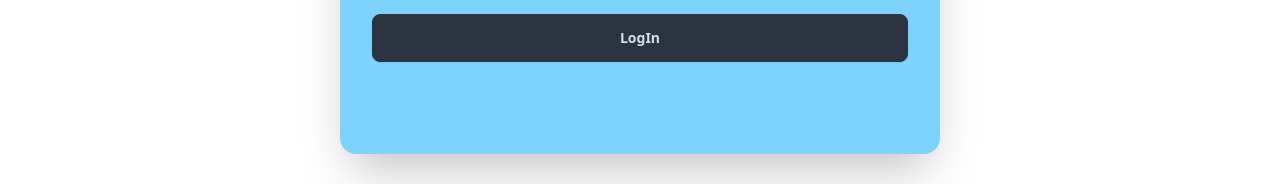
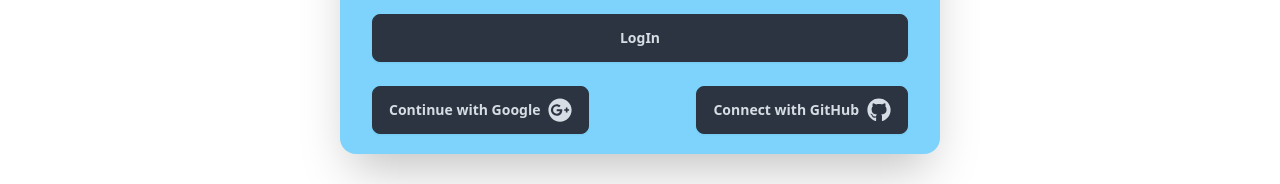
Before and after one commit to nabin893/Assingment-21, a React (Vite) app: page /sineIn in a window 1280 px wide. Shown: the part 606-790 px from the top of the page. Built offline with nearby package versions, Linux system fonts and the light colour scheme; no server answers.

Commit message:
first commit

```diff
--- a/package.json
+++ b/package.json
@@ -15,7 +15,8 @@
     "react": "^19.0.0",
     "react-dom": "^19.0.0",
     "react-icons": "^5.4.0",
-    "react-router-dom": "^7.1.5"
+    "react-router-dom": "^7.1.5",
+    "react-toastify": "^11.0.5"
   },
   "devDependencies": {
     "@eslint/js": "^9.19.0",
--- a/src/componant/sinein/Sinein1.jsx
+++ b/src/componant/sinein/Sinein1.jsx
@@ -1,7 +1,7 @@
 import React, { useContext } from 'react';
 import { Link } from 'react-router-dom';
-import {  signInWithEmailAndPassword, } from "firebase/auth";
-
+import { FaGooglePlus } from "react-icons/fa";
+import { FaGithub } from "react-icons/fa";
 import { AuthContext } from '../../context/UserContext';
 
 
@@ -12,7 +12,7 @@ import { AuthContext } from '../../context/UserContext';
 
 const SineIN = () => {
 
-     const {loginUser} = useContext(AuthContext)
+     const {loginUser,creatGoolAc,creatGithubAc} = useContext(AuthContext)
        console.log(loginUser);
 
     // const[regUser,setregUser]= useState({})
@@ -40,6 +40,11 @@ const SineIN = () => {
 
             });
         }
+
+        const signUpGoogle=()=>{
+            creatGoolAc()
+
+        }
     return (
         <div>
 
@@ -58,7 +63,13 @@ const SineIN = () => {
                             <a className="link link-hover text-xl"><Link to="/sineUp"> Create a account?</Link></a>
                         </div>
 
-                        <button className="btn btn-neutral mt-4">LogIn</button>
+                        <button className="btn btn-neutral mt-4" type="submit" valu="register">LogIn</button>
+
+                       <div className='flex justify-between'>
+                                <button className="btn btn-neutral mt-4" onClick={()=> signUpGoogle()}>Continue with Google <FaGooglePlus className='text-2xl' /></button>
+
+                                <button className="btn btn-neutral mt-4" onClick={creatGithubAc}>Connect with GitHub <FaGithub className='text-2xl' /></button>
+                            </div>
                     </div>
                 </div>
             </form>
--- a/src/context/UserContext.jsx
+++ b/src/context/UserContext.jsx
@@ -1,11 +1,15 @@
 import React, { createContext  } from 'react';
 import app from '../Firebase/Firebase.config';
-import { createUserWithEmailAndPassword, getAuth, onAuthStateChanged, signInWithEmailAndPassword, signOut } from 'firebase/auth';
+import { createUserWithEmailAndPassword, getAuth, GithubAuthProvider, GoogleAuthProvider, onAuthStateChanged, signInWithEmailAndPassword, signInWithPopup, signOut } from 'firebase/auth';
 import { useState } from 'react';
+import { ToastContainer, toast } from 'react-toastify';
+
 
 
 // AUTH INIT
 const auth = getAuth(app);
+const googleprovider = new GoogleAuthProvider();
+const  githubProvider = new GithubAuthProvider();
 
 export const AuthContext = createContext()
 
@@ -28,15 +32,25 @@ const UserContext = ({children}) => {
 const logout =()=>{
    signOut(auth)
    .then(() => {
+      toast("user loge out successfuiiy don")
 
     }).catch((error) => {
      console.log(error);
 
-    });
+    });   }
 
-}
+   //  sign IN with google
+   const creatGoolAc =()=>{
+    return  signInWithPopup(auth, googleprovider)
 
+   }
+   //  sign IN with github
+   const creatGithubAc =()=>{
+    return  signInWithPopup(auth, githubProvider)
 
+   }
+
+   // current User
  const currentUser1 = onAuthStateChanged(auth, currentUser => {
     console.log("observing user", currentUser);
 
@@ -45,11 +59,14 @@ const logout =()=>{
  },()=>currentUser1())
 
 
+//   context loder
  const authInfo ={
     creatUser1,
     loginUser,
     user,
     logout,
+    creatGoolAc,
+    creatGithubAc,
  }
 
     return (
--- a/src/navbar/Navbar.jsx
+++ b/src/navbar/Navbar.jsx
@@ -1,6 +1,7 @@
 import React, { useContext } from 'react';
 import { Link, NavLink } from 'react-router-dom';
 import { AuthContext } from '../context/UserContext';
+import { ToastContainer, toast } from 'react-toastify';
 
 const Navbar = () => {
 
@@ -78,6 +79,7 @@ const Navbar = () => {
                     </div>
                 </div>
             </div >
+            <ToastContainer />
         </div >
     );
 };
--- a/src/sineUp/Sineup.jsx
+++ b/src/sineUp/Sineup.jsx
@@ -11,7 +11,7 @@ import { AuthContext } from '../context/UserContext';
 
 const Sineup = () => {
 
-   const {creatUser1} = useContext(AuthContext)
+   const {creatUser1,creatGoolAc,creatGithubAc} = useContext(AuthContext)
    console.log(creatUser1);
 
 
@@ -42,12 +42,20 @@ const Sineup = () => {
             })
             .catch(error => {
                 console.log(error);
-
-
             });
+    }
+    const signUpGoogle=()=>{
+        creatGoolAc()
+    }
+    const signUpGithuble=()=>{
+        creatGithubAc()
 
 
     }
+
+
+
+
     return (
         <div>
             <div>
@@ -78,9 +86,11 @@ const Sineup = () => {
                             </div>
 
                             <button className="btn btn-neutral mt-4" type="submit" valu="register">SignUp</button>
-                            <div className='flex justify-between'>
-                                <button className="btn btn-neutral mt-4">Continue with Google <FaGooglePlus className='text-2xl' /></button>
-                                <button className="btn btn-neutral mt-4">Connect with GitHub <FaGithub className='text-2xl' /></button>
+
+                             <div className='flex justify-between'>
+                                <button className="btn btn-neutral mt-4" onClick={()=> signUpGoogle()}>Continue with Google <FaGooglePlus className='text-2xl' /></button>
+
+                                <button className="btn btn-neutral mt-4" onClick={()=>signUpGithuble()}>Connect with GitHub <FaGithub className='text-2xl' /></button>
                             </div>
                         </div>
 
```
Also changed, not shown: 1 other file (tests, documents, lock files or other folders).
